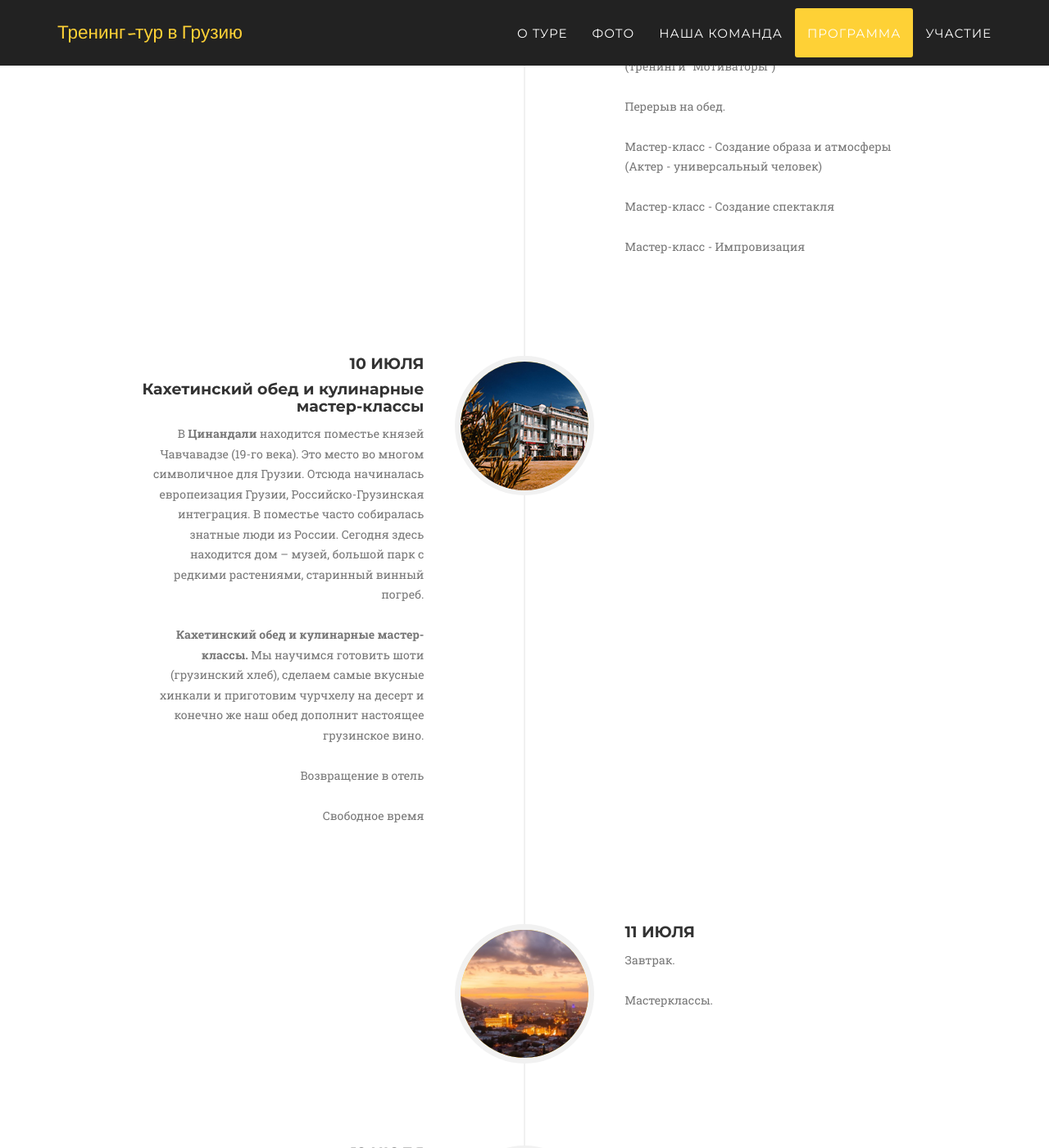
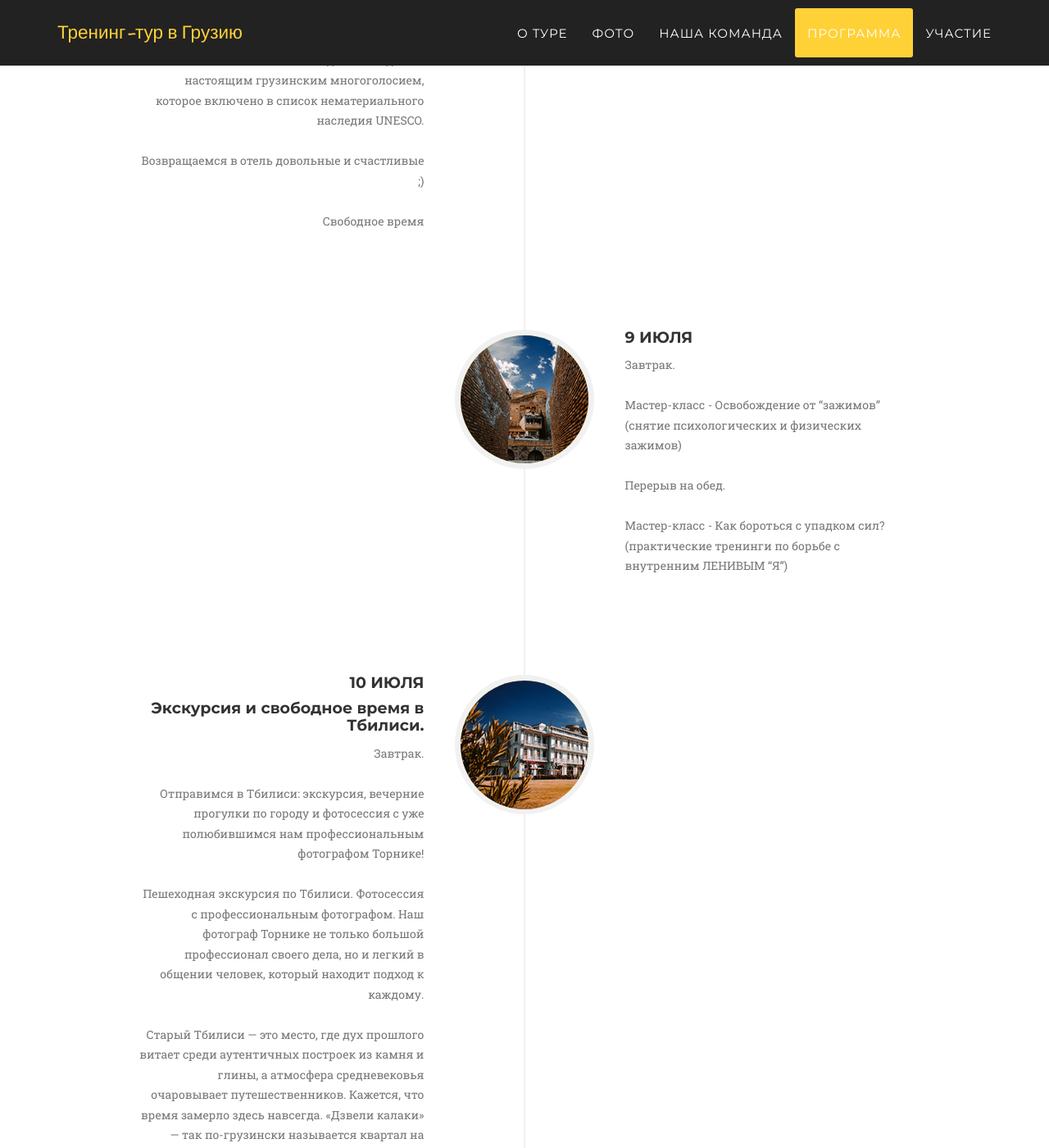
Before and after one commit to show-academy/creativetrours, a Jekyll site: the page built from index.html, in a window 1280 px wide and 1400 px high, scrolled down 7471 px. Shown: the whole window at 82% size. Built offline with Jekyll 4.4.1, drawn with Linux system fonts in a browser that asks for light colours; some web fonts are replaced; some of the changed text lies outside the part shown.

Commit message:
program changes

```diff
--- a/_includes/04.team.html
+++ b/_includes/04.team.html
@@ -72,12 +74,5 @@
 
             </div>
 
-            {% comment %}
-            <div class="row">
-                <div class="col-lg-8 col-lg-offset-2 text-center">
-                    <p class="large text-muted">Lorem ipsum dolor sit amet, consectetur adipisicing elit. Aut eaque, laboriosam veritatis, quos non quis ad perspiciatis, totam corporis ea, alias ut unde.</p>
-                </div>
-            </div>
-            {% endcomment %}
         </div>
     </section>
--- a/_includes/05.about.html
+++ b/_includes/05.about.html
@@ -60,16 +60,23 @@
                             <div class="timeline-panel">
                                 <div class="timeline-heading">
                                     <h4>8 июля</h4>
+                                    <h4 class="subheading">Посещение поместья Цинандали. </h4>
                                 </div>
                                 <div class="timeline-body">
                                     <p class="text-muted">
-                                        Завтрак.
+                                        Завтракаем и отправляемся на экскурсию в Цинандали на целый день.
                                         <br><br>
-                                        Мастер-класс - Освобождение от “зажимов” (снятие психологических и физических зажимов)
+                                        В Цинандали находится поместье князей Чавчавадзе (19-го века). Это место во многом символичное для Грузии. Отсюда начиналась Российско-Грузинская интеграция. В поместье часто собирались влиятельные представители  интеллигенция. Сегодня здесь находится дом – музей, большой парк с редкими растениями и старинный винный погреб.
                                         <br><br>
-                                        Перерыв на обед.
+                                        Кахетинский обед и кулинарные мастер-классы.
                                         <br><br>
-                                        Мастер-класс - Как бороться с упадком сил? (практические тренинги по борьбе с внутренним ЛЕНИВЫМ “Я”)
+                                        Мы научимся готовить шоти, сделаем самые вкусные хинкали и приготовим чурчхелу на десерт и, конечно, же наш обед дополнит настоящее грузинское вино.
+                                        <br><br>
+                                        В заключение этого дня насладимся настоящим грузинским многоголосием, которое включено в список нематериального наследия UNESCO.
+                                        <br><br>
+                                        Возвращаемся в отель довольные и счастливые ;)
+                                        <br><br>
+                                        Свободное время
                                     </p>
                                 </div>
                             </div>
@@ -86,17 +93,11 @@
                                     <p class="text-muted">
                                         Завтрак.
                                         <br><br>
-                                        Мастер-класс - Психологический портрет (знакомство с собой, через наблюдение за окружающим миром)
-                                        <br><br>
-                                        Мастер-класс - Распознавание мотивов (тренинги “Мотиваторы”)
+                                        Мастер-класс - Освобождение от “зажимов” (снятие психологических и физических зажимов)
                                         <br><br>
                                         Перерыв на обед.
                                         <br><br>
-                                        Мастер-класс - Создание образа и атмосферы (Актер - универсальный человек)
-                                        <br><br>
-                                        Мастер-класс - Создание спектакля
-                                        <br><br>
-                                        Мастер-класс - Импровизация
+                                        Мастер-класс - Как бороться с упадком сил? (практические тренинги по борьбе с внутренним ЛЕНИВЫМ “Я”)
                                     </p>
                                 </div>
                             </div>
@@ -109,19 +110,21 @@
                             <div class="timeline-panel">
                                 <div class="timeline-heading">
                                     <h4>10 июля</h4>
-                                    <h4 class="subheading">Кахетинский обед и кулинарные мастер-классы</h4>
+                                    <h4 class="subheading">Экскурсия и свободное время в Тбилиси.</h4>
                                 </div>
                                 <div class="timeline-body">
                                     <p class="text-muted">
-                                        В <b>Цинандали</b> находится поместье князей Чавчавадзе (19-го века). Это место во многом символичное для Грузии. Отсюда начиналась европеизация Грузии, Российско-Грузинская интеграция. В поместье часто собиралась знатные люди из России.
-                                        Сегодня здесь находится дом – музей, большой парк с редкими растениями, старинный винный погреб.
+                                        Завтрак.
                                         <br><br>
-                                        <b>Кахетинский обед и кулинарные мастер-классы.</b>
-                                        Мы научимся готовить шоти (грузинский хлеб), сделаем самые вкусные хинкали и приготовим чурчхелу на десерт и конечно же наш обед дополнит настоящее грузинское вино.
+                                        Отправимся в Тбилиси: экскурсия, вечерние прогулки по городу и фотосессия с уже полюбившимся нам профессиональным фотографом Торнике!
                                         <br><br>
-                                        Возвращение в отель
+                                        Пешеходная экскурсия по Тбилиси.
+                                        Фотосессия с профессиональным фотографом. Наш фотограф Торнике не только большой профессионал своего дела, но и легкий в общении человек, который находит подход к каждому.
                                         <br><br>
-                                        Свободное время
+                                        Старый Тбилиси — это место, где дух прошлого витает среди аутентичных построек из камня и глины, а атмосфера средневековья очаровывает путешественников. Кажется, что время замерло здесь навсегда. «Дзвели калаки» — так по-грузински называется квартал на берегу реки Кура (Мтквари) у подножия горы Мтацминда. Эту территорию город занимал в XII веке. Мы увидим храм Метехи, церковь Анчисхати, серные бани, кафедральный собор Сиони и дворец царицы Дареджан и многое другое.
+                                        <br><br>
+                                        Мцхета — древняя столица Грузии и святое место для каждого грузина.
+                                        Город называют «Вторым Иерусалимом». Именно сюда принесла благую весть святая Нино Каппадокийская, здесь хранится одна из величайших святынь христианского мира – Хитон Господень. Сюда стекаются христианские паломники и туристы со всего мира.
                                     </p>
                                 </div>
                             </div>
@@ -139,7 +142,8 @@
                                     <p class="text-muted">
                                         Завтрак.
                                         <br><br>
-                                        Мастерклассы.
+                                        Мастер-класс - Создание образа и атмосферы (Актер - универсальный человек)
+
                                     </p>
                                 </div>
                             </div>
@@ -157,7 +161,10 @@
                                     <p class="text-muted">
                                         Завтрак.
                                         <br><br>
-                                        Мастерклассы.
+                                        Мастер-класс - Создание спектакля
+                                        <br><br>
+                                        Мастер-класс - Импровизация
+
                                     </p>
                                 </div>
                             </div>
```
Also changed, not shown: other parts of _includes/04.team.html (+2 -0 lines).
